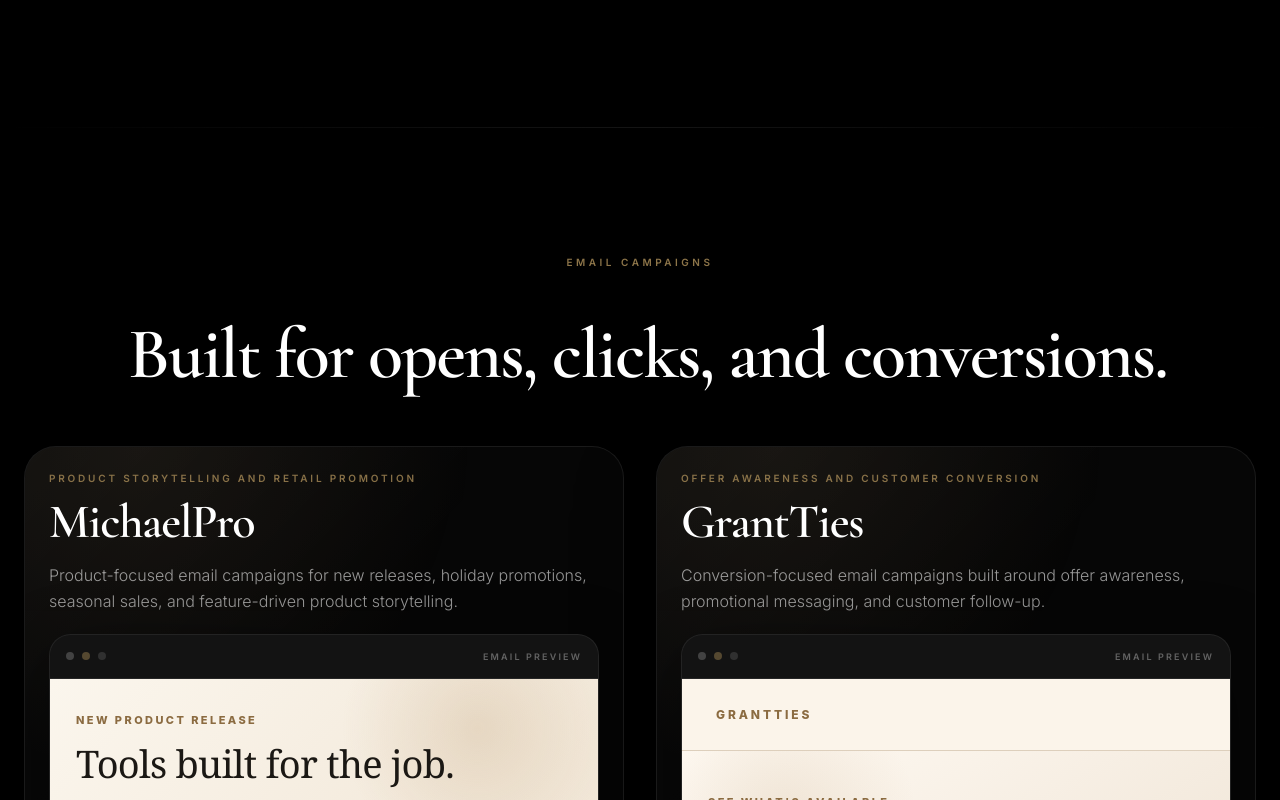
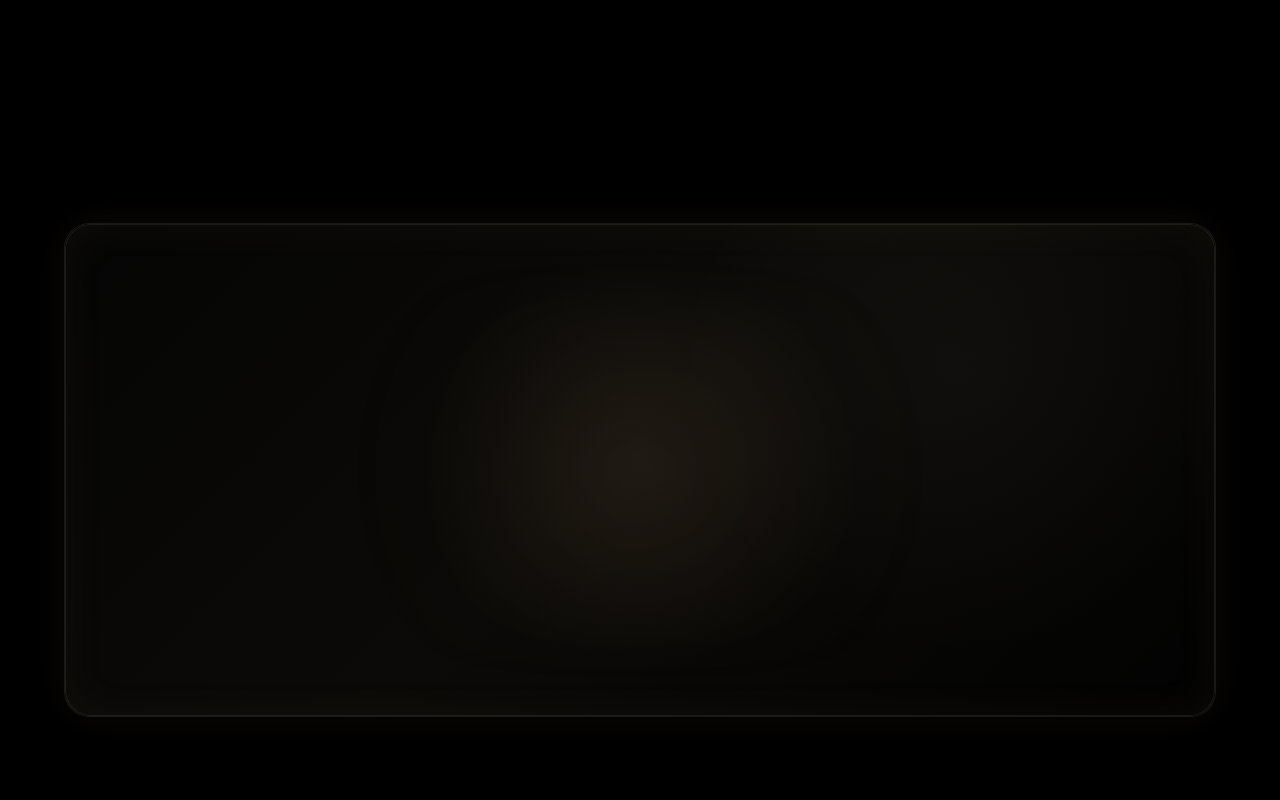
Before and after one commit to markkkka/Portfolio-Website, a React (Vite) app: page / in a window 1280 px wide. Shown: the part 3200-4000 px from the top of the page. Built offline with nearby package versions, Linux system fonts and the light colour scheme.

Commit message:
Add standalone hover video section

```diff
--- a/src/App.tsx
+++ b/src/App.tsx
@@ -29,6 +29,12 @@ const NAV_LINKS = [
   { label: "About", href: "#about" },
   { label: "Contact", href: "#contact" }
 ];
+
+const STANDALONE_VIDEO = {
+  videoMp4: "",
+  videoWebm: "",
+  poster: ""
+};
 
 type SelectedContentVisual = {
   id: string;
@@ -951,6 +957,69 @@ const SelectedOutcomes = () => (
   </section>
 );
 
+const StandaloneVideoSection = () => {
+  const videoRef = useRef<HTMLVideoElement | null>(null);
+  const hasVideoSource = Boolean(STANDALONE_VIDEO.videoMp4 || STANDALONE_VIDEO.videoWebm);
+
+  const handlePlay = () => {
+    if (!hasVideoSource || !videoRef.current) {
+      return;
+    }
+
+    const playPromise = videoRef.current.play();
+    if (playPromise) {
+      playPromise.catch(() => undefined);
+    }
+  };
+
+  const handlePause = () => {
+    if (!hasVideoSource || !videoRef.current) {
+      return;
+    }
+
+    videoRef.current.pause();
+
+    try {
+      videoRef.current.currentTime = 0;
+    } catch {
+      // Some browsers can reject seeking before enough metadata is loaded.
+    }
+  };
+
+  return (
+    <section className="relative overflow-hidden bg-brand-black px-6 py-[4.5rem] md:py-24">
+      <div className="mx-auto max-w-6xl">
+        <SectionReveal>
+          <div className="standalone-video-frame">
+            {hasVideoSource ? (
+              <video
+                ref={videoRef}
+                muted
+                loop
+                playsInline
+                preload="metadata"
+                poster={STANDALONE_VIDEO.poster || undefined}
+                className="h-full w-full object-cover"
+              >
+                {STANDALONE_VIDEO.videoWebm && <source src={STANDALONE_VIDEO.videoWebm} type="video/webm" />}
+                {STANDALONE_VIDEO.videoMp4 && <source src={STANDALONE_VIDEO.videoMp4} type="video/mp4" />}
+              </video>
+            ) : (
+              <div className="standalone-video-placeholder" aria-hidden="true" />
+            )}
+            <div
+              className="standalone-video-hover-zone"
+              onMouseEnter={handlePlay}
+              onMouseLeave={handlePause}
+              aria-hidden="true"
+            />
+          </div>
+        </SectionReveal>
+      </div>
+    </section>
+  );
+};
+
 const CompetencyMarqueeRow = ({ items, direction = "left" }: { items: string[]; direction?: "left" | "right" }) => {
   const repeatedItems = [...items, ...items];
 
@@ -1109,6 +1178,7 @@ export default function App() {
         <BrandExperienceStrip />
         <SelectedContent />
         <SelectedOutcomes />
+        <StandaloneVideoSection />
         <EmailCampaigns />
         <LandingPages />
         <CoreCompetenciesMarquee />
--- a/src/index.css
+++ b/src/index.css
@@ -272,6 +272,54 @@
   opacity: 0.42;
 }
 
+.standalone-video-frame {
+  position: relative;
+  aspect-ratio: 21 / 9;
+  overflow: hidden;
+  border: 1px solid rgba(255, 255, 255, 0.09);
+  border-radius: 1.6rem;
+  background: #020202;
+  box-shadow: 0 28px 90px rgba(0, 0, 0, 0.42), 0 0 44px rgba(185, 151, 107, 0.08);
+}
+
+.standalone-video-frame::before {
+  content: "";
+  position: absolute;
+  inset: 0;
+  z-index: 1;
+  pointer-events: none;
+  border-radius: inherit;
+  box-shadow: inset 0 0 0 1px rgba(232, 216, 188, 0.08), inset 0 0 44px rgba(185, 151, 107, 0.06);
+}
+
+.standalone-video-placeholder {
+  position: absolute;
+  inset: 0;
+  background:
+    radial-gradient(circle at 50% 48%, rgba(185, 151, 107, 0.08), transparent 34%),
+    radial-gradient(circle at 78% 30%, rgba(232, 216, 188, 0.035), transparent 30%),
+    linear-gradient(135deg, #050505 0%, #0b0a08 48%, #020202 100%);
+}
+
+.standalone-video-placeholder::after {
+  content: "";
+  position: absolute;
+  inset: 12%;
+  border-radius: 999px;
+  background: radial-gradient(circle, rgba(185, 151, 107, 0.08), transparent 64%);
+  filter: blur(24px);
+  animation: standalone-video-breathe 8s ease-in-out infinite;
+}
+
+.standalone-video-hover-zone {
+  position: absolute;
+  left: 20%;
+  top: 20%;
+  z-index: 2;
+  width: 60%;
+  height: 60%;
+}
+
 .outcome-graph-dot {
   transform-origin: center;
   filter: drop-shadow(0 0 8px rgba(232, 216, 188, 0.28));
@@ -378,7 +426,23 @@
   }
 }
 
+@keyframes standalone-video-breathe {
+  0%, 100% {
+    opacity: 0.58;
+    transform: scale(0.98);
+  }
+  50% {
+    opacity: 0.84;
+    transform: scale(1.04);
+  }
+}
+
 @media (max-width: 640px) {
+  .standalone-video-frame {
+    aspect-ratio: 16 / 9;
+    border-radius: 1.1rem;
+  }
+
   .outcome-graph {
     height: 6.5rem;
   }
@@ -411,6 +475,10 @@
 }
 
 @media (hover: none) {
+  .standalone-video-hover-zone {
+    pointer-events: none;
+  }
+
   .outcome-card-reveal {
     position: relative;
     inset: auto;
@@ -430,4 +498,8 @@
   .work-experience-card::before {
     animation-play-state: paused;
   }
+
+  .standalone-video-placeholder::after {
+    animation: none;
+  }
 }
```
